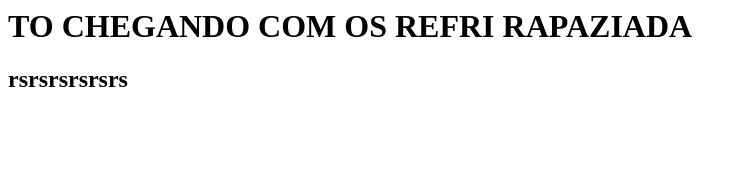
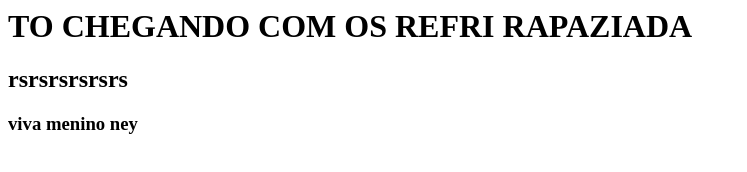
Before and after one commit to lumalheiro/nlw2, a plain HTML site: page index.html in a window 1280 px wide. Shown: the whole page, without its empty margins (0-747 px from the left). Drawn offline with Linux system fonts and the light colour scheme.

Commit message:
add viva menino ney

```diff
--- a/index.html
+++ b/index.html
@@ -2,3 +2,4 @@
 <h1>TO CHEGANDO COM OS REFRI RAPAZIADA</h1>
 <h2> rsrsrsrsrsrs</h2>
 </html>
+<h3>viva menino ney</h3>
```
